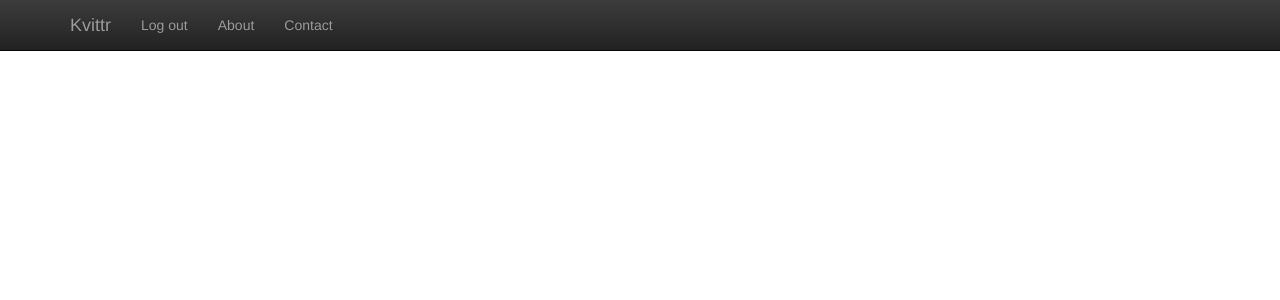
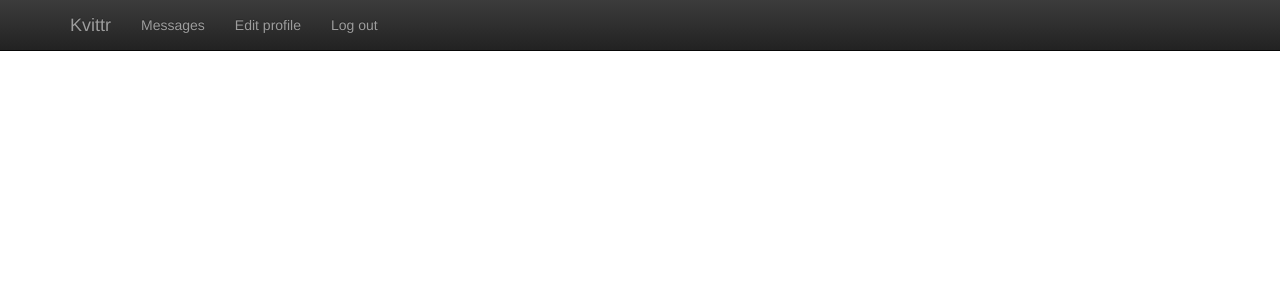
Before and after one commit to Anders12345/Kvittr, a Django app: page / in a window 1280 px wide. Shown: the top 300 px of the page. Run offline with Django 3.2, Linux system fonts and the light colour scheme; the visitor is signed in with stand-in values (Sample User, id 1); some libraries are stand-ins or nearby versions.

Commit message:
Changed about and contact in menu to Edit profile and messages

```diff
--- a/kvittr/theme/templates/theme/frontpage.html
+++ b/kvittr/theme/templates/theme/frontpage.html
@@ -14,9 +14,9 @@
       {% if user.is_authenticated %}
       <div id="navbar" class="collapse navbar-collapse">
         <ul class="nav navbar-nav">
+          <li><a href="{% url 'list_msgs' %}">Messages</a></li>
+          <li><a href="{% url 'edit_profile' %}">Edit profile</a></li>
           <li><a href="{% url 'user_logout' %}">Log out</a></li>
-          <li><a href="#about">About</a></li>
-          <li><a href="#contact">Contact</a></li>
         </ul>
       </div><!--/.nav-collapse -->
       {% endif %}
```
